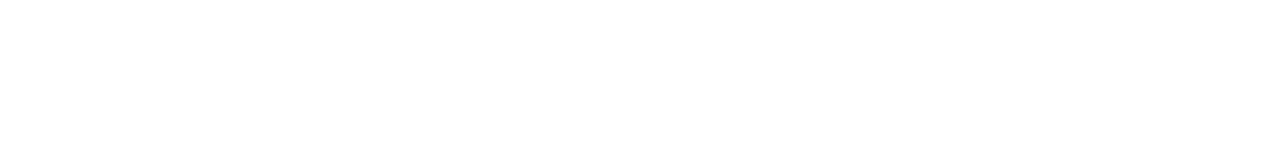
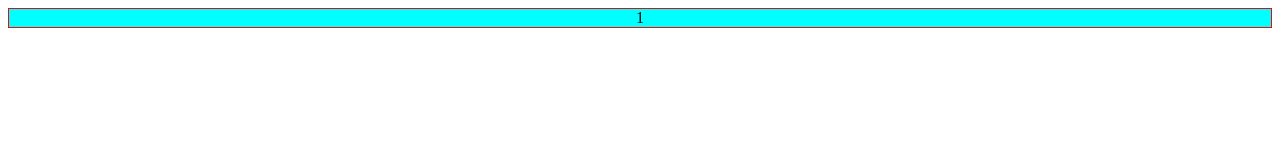
Before and after one commit to Andrey14-c/Evaluacion, a plain HTML site: page index.html in a window 1280 px wide. Drawn offline with Linux system fonts and the light colour scheme.

Commit message:
se agrego

```diff
--- a/estilo.css
+++ b/estilo.css
@@ -5,3 +5,11 @@
     grid-template-rows: repeat(5px);
 
 }
+.item{
+    display: flex;
+    justify-content: center;
+    align-items: center;
+    border: 1px solid red;
+    grid-column:1 ;
+    grid-row:3 ;
+}
--- a/index.html
+++ b/index.html
@@ -8,6 +8,7 @@
 </head>
 <body>
 
-    </div>
+    <div class='contenedor'</div>
+        <div class="item">1</div>
 </body>
 </html>
```
